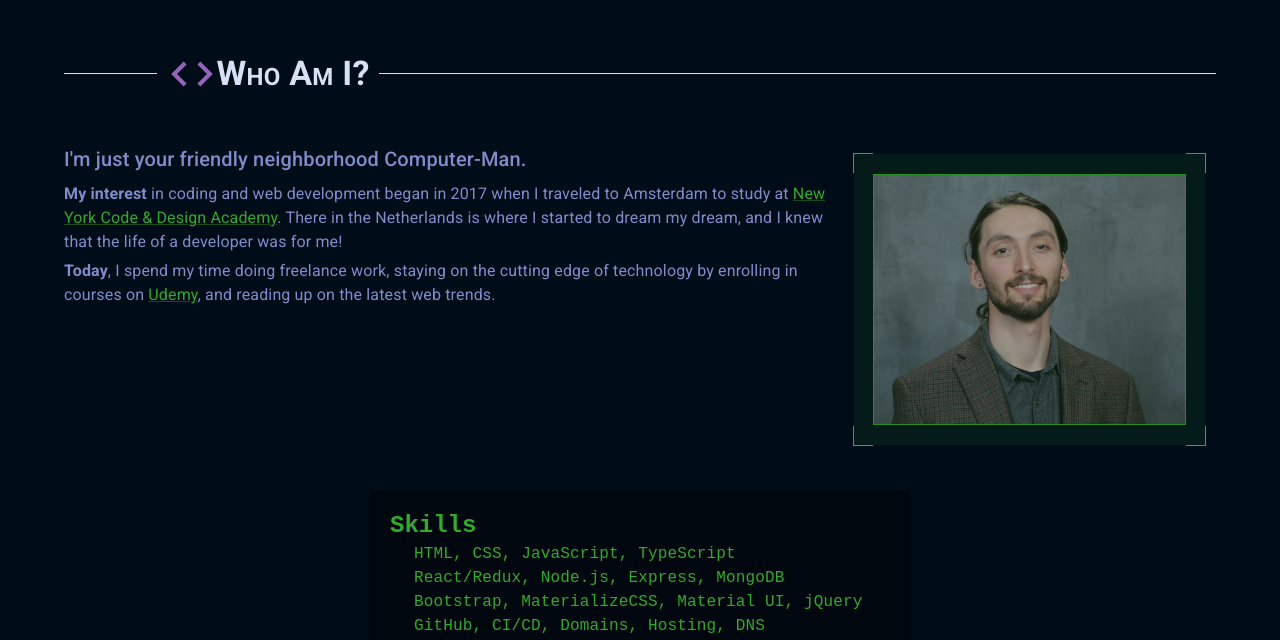
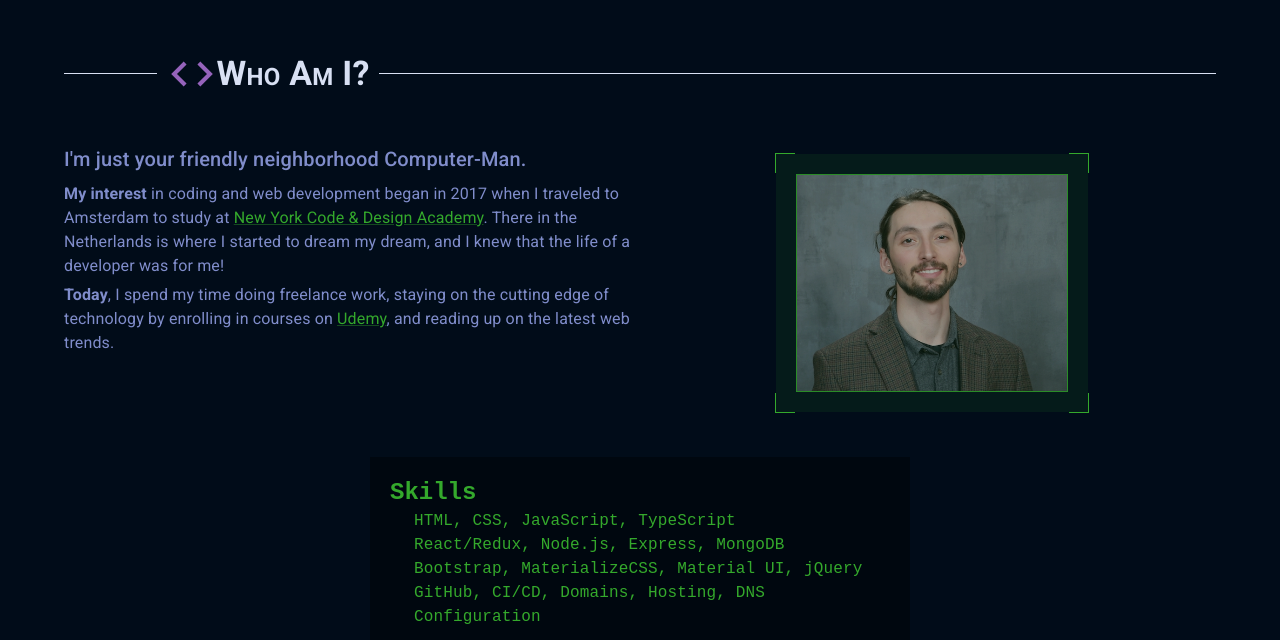
Before and after one commit to logan-barsell/loganb-portfolio, a React (Create React App) app: page / in a window 1280 px wide. Shown: the part 763-1403 px from the top of the page. Built offline with nearby package versions, Linux system fonts and the light colour scheme.

Commit message:
sidebar spacing

```diff
--- a/src/components/Aboutme/Headshot.js
+++ b/src/components/Aboutme/Headshot.js
@@ -17,7 +17,7 @@ const Headshot = () => {
         height: 'auto'
       }}>
 
-      <img src={headshot} style={{ width: '100%', maxWidth: '350px', border: '1px solid #34a92c', opacity: 0.8 }} />
+      <img src={headshot} style={{ width: '100%', maxWidth: '270px', border: '1px solid #34a92c', opacity: 0.8 }} />
       <div className="overlay" style={{ height: '100%', width: '100%', position: 'absolute', top: '0px', left: '0px', zIndex: '100', backgroundColor: '#34a92c', opacity: 0.1 }}>
       </div>
     </Box>
--- a/src/components/Aboutme/index.js
+++ b/src/components/Aboutme/index.js
@@ -13,10 +13,10 @@ const Aboutme = React.forwardRef((props, refs) => {
       sx={{ flexGrow: 1 }}
     >
       <Grid container spacing={2} sx={{ py: 3 }}>
-        <Grid item xs={12} sm={6} md={8} >
+        <Grid item xs={12} sm={6}  >
           <Bio />
         </Grid>
-        <Grid item xs={12} sm={6} md={4} sx={{ display: 'flex', alignItems: 'center', justifyContent: 'center' }}>
+        <Grid item xs={12} sm={6} sx={{ display: 'flex', alignItems: 'center', justifyContent: 'center' }}>
           <Headshot />
         </Grid>
       </Grid>
--- a/src/components/TopNav.js
+++ b/src/components/TopNav.js
@@ -51,7 +51,7 @@ const TopNav = React.forwardRef((props, refs) => {
 
   const drawer = (
     <Box onClickCapture={handleDrawerToggle} sx={{ textAlign: 'center' }}>
-      <Toolbar sx={{ justifyContent: 'end' }}>
+      <Toolbar sx={{ justifyContent: 'end', '&.MuiToolbar-root': { paddingRight: '12px' } }}>
         <IconButton
           aria-label="close drawer"
           color="success"
@@ -61,9 +61,9 @@ const TopNav = React.forwardRef((props, refs) => {
         </IconButton>
       </Toolbar>
       <Divider />
-      <List className="altFont">
+      <List className="altFont" sx={{ mt: '50px' }}>
         {navItems.map((item, index) => (
-          <ListItem key={item} >
+          <ListItem key={item} sx={{ padding: '15px' }}>
             <ListItemButton
               onClick={() => {
                 scrollEvent(index);
@@ -82,7 +82,7 @@ const TopNav = React.forwardRef((props, refs) => {
           color='success'
           sx={{
             color: '#34a92c',
-            marginTop: '35px'
+            marginTop: '50px'
           }}>
           Contact Me
         </Button>
```
